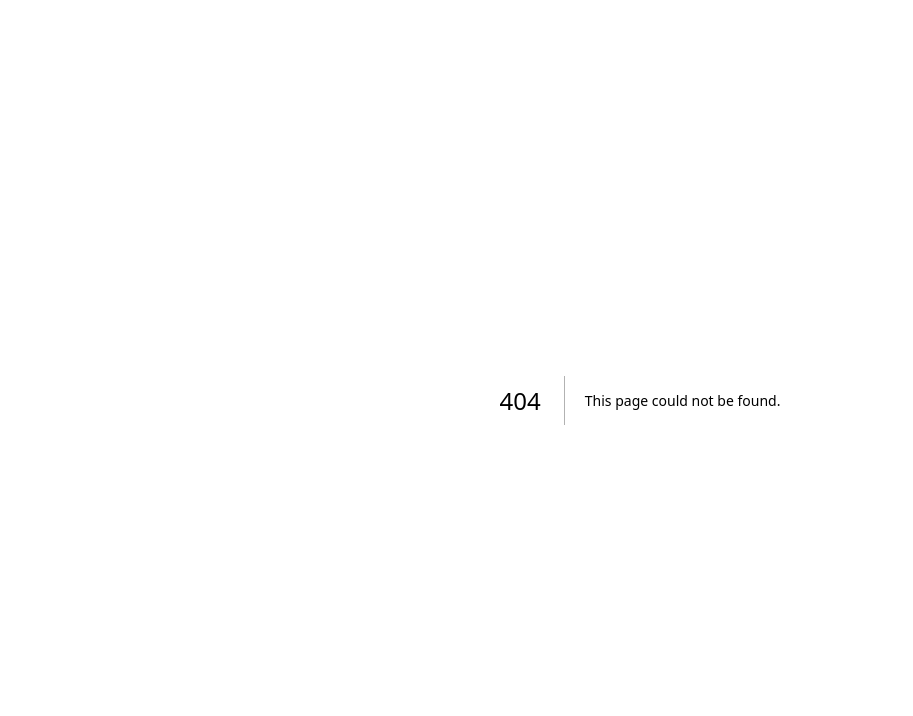
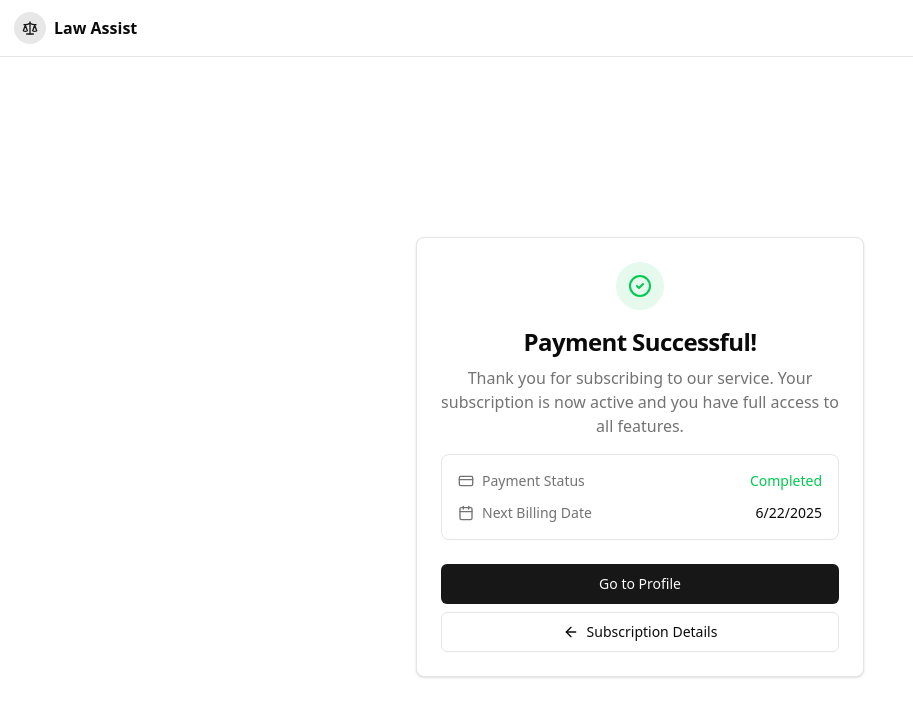
Before and after one commit to defild9/law-assist-frontend, a Next.js app: page /pricing/success in a window 1280 px wide. Before the commit this address had no page. Shown: the top 716 px of the page, without its empty margins (0-913 px from the left). Built offline with nearby package versions, Linux system fonts and the light colour scheme.

Commit message:
feat(pricing): add pricing page with subscription plans and success page

```diff
--- /dev/null
+++ b/src/app/pricing/layout.tsx
@@ -0,0 +1,21 @@
+import Link from 'next/link';
+import { Scale } from 'lucide-react';
+
+export default function VideoConsultationLayout({ children }: { children: React.ReactNode }) {
+  return (
+    <div className="min-h-screen bg-background">
+      <header className="sticky top-0 z-50 w-full border-b bg-background/95 backdrop-blur supports-[backdrop-filter]:bg-background/60">
+        <div className="containe px-3.5 padding flex h-14 items-center">
+          <Link href="/" className="flex items-center gap-2">
+            <div className="h-8 w-8 rounded-full bg-primary/10 flex items-center justify-center">
+              <Scale className="h-4 w-4 text-primary" />
+            </div>
+            <span className="font-semibold">Law Assist</span>
+          </Link>
+        </div>
+      </header>
+
+      {children}
+    </div>
+  );
+}
--- /dev/null
+++ b/src/app/pricing/page.tsx
@@ -0,0 +1,119 @@
+'use client';
+
+import { useState } from 'react';
+import { useRouter } from 'next/navigation';
+import { Button } from '@/components/ui/Button';
+import { Card, CardContent, CardFooter, CardHeader, CardTitle } from '@/components/ui/Card';
+import {
+  Select,
+  SelectContent,
+  SelectItem,
+  SelectTrigger,
+  SelectValue,
+} from '@/components/ui/Select';
+import { Scale, Check, CreditCard, Loader2 } from 'lucide-react';
+import { toast } from 'sonner';
+import { useSubscriptionPlans } from '@/hooks/useSubscriptionPlans';
+import SubscriptionPlanCard from '@/components/subscription-plan/SubscriptionPlanCard';
+
+type BillingPeriod = {
+  value: 'monthly' | 'yearly';
+  label: string;
+};
+
+const BILLING_PERIODS: BillingPeriod[] = [
+  { value: 'monthly', label: 'Monthly' },
+  { value: 'yearly', label: 'Yearly' },
+];
+
+export default function PricingPage() {
+  const router = useRouter();
+  const [billingPeriod, setBillingPeriod] = useState<'monthly' | 'yearly'>('monthly');
+
+  const { data, isLoading, error } = useSubscriptionPlans();
+
+  const handleSubscribe = async (planId: string, planName: string) => {
+    try {
+      // Here you would typically make an API call to initiate the subscription
+      console.log('Subscribing to plan:', planId);
+      toast.success(`Successfully subscribed to ${planName}`);
+      router.push(`/profile/subscriptions/success?plan=${planName}`);
+    } catch (error) {
+      toast.error('Failed to subscribe to plan');
+    }
+  };
+
+  const getAdjustedPrice = (basePrice: number) => {
+    if (billingPeriod === 'yearly') {
+      return basePrice * 12;
+    }
+    return basePrice;
+  };
+
+  if (error) {
+    return (
+      <div className="min-h-screen bg-background flex items-center justify-center">
+        <div className="text-center">
+          <h2 className="text-lg font-semibold mb-2">Failed to load subscription plans</h2>
+          <p className="text-muted-foreground">Please try again later</p>
+        </div>
+      </div>
+    );
+  }
+
+  return (
+    <div className="min-h-screen bg-background">
+      <div className="mx-auto max-w-7xl px-4 sm:px-6 lg:px-8 py-24">
+        <div className="text-center">
+          <div className="mx-auto h-12 w-12 rounded-full bg-primary/10 flex items-center justify-center mb-4">
+            <Scale className="h-6 w-6 text-primary" />
+          </div>
+          <h1 className="text-4xl font-bold tracking-tight">Simple, transparent pricing</h1>
+          <p className="mt-4 text-lg text-muted-foreground">
+            Choose the perfect plan for your needs. All plans include a free trial period.
+          </p>
+        </div>
+
+        <div className="mt-12 flex justify-center">
+          <div className="flex items-center gap-4 rounded-lg border p-1">
+            {BILLING_PERIODS.map(period => (
+              <button
+                key={period.value}
+                onClick={() => setBillingPeriod(period.value)}
+                className={`px-4 py-2 rounded-md text-sm font-medium transition-colors ${
+                  billingPeriod === period.value
+                    ? 'bg-primary text-primary-foreground'
+                    : 'hover:bg-muted'
+                }`}
+              >
+                {period.label}
+              </button>
+            ))}
+          </div>
+        </div>
+
+        {isLoading ? (
+          <div className="mt-12 flex justify-center">
+            <div className="flex items-center gap-2">
+              <Loader2 className="h-5 w-5 animate-spin" />
+              <span>Loading plans...</span>
+            </div>
+          </div>
+        ) : (
+          <div className="mt-12 grid gap-8 md:grid-cols-3">
+            {data?.data.map(plan => (
+              <SubscriptionPlanCard key={plan.id} plan={plan} billingPeriod={billingPeriod} />
+            ))}
+          </div>
+        )}
+
+        <div className="mt-12 text-center text-sm text-muted-foreground">
+          <p>
+            All plans include unlimited users and access to our customer support. Prices are in USD
+            and exclude applicable taxes.
+          </p>
+        </div>
+      </div>
+    </div>
+  );
+}
--- /dev/null
+++ b/src/app/pricing/success/page.tsx
@@ -0,0 +1,61 @@
+'use client';
+
+import Link from 'next/link';
+import { Button } from '@/components/ui/Button';
+import { Card, CardContent, CardFooter, CardHeader, CardTitle } from '@/components/ui/Card';
+import { CheckCircle2, ArrowLeft, CreditCard, Calendar } from 'lucide-react';
+
+export default function SubscriptionSuccessPage() {
+  return (
+    <div className="min-h-screen bg-background flex items-center justify-center p-4">
+      <Card className="max-w-md w-full">
+        <CardHeader className="text-center pb-2">
+          <div className="w-12 h-12 rounded-full bg-green-500/10 flex items-center justify-center mx-auto mb-4">
+            <CheckCircle2 className="h-6 w-6 text-green-500" />
+          </div>
+          <CardTitle className="text-2xl">Payment Successful!</CardTitle>
+        </CardHeader>
+
+        <CardContent className="text-center space-y-4 pb-6">
+          <p className="text-muted-foreground">
+            Thank you for subscribing to our service. Your subscription is now active and you have
+            full access to all features.
+          </p>
+
+          <div className="border rounded-lg p-4 space-y-3">
+            <div className="flex items-center justify-between text-sm">
+              <div className="flex items-center gap-2 text-muted-foreground">
+                <CreditCard className="h-4 w-4" />
+                <span>Payment Status</span>
+              </div>
+              <span className="font-medium text-green-500">Completed</span>
+            </div>
+
+            <div className="flex items-center justify-between text-sm">
+              <div className="flex items-center gap-2 text-muted-foreground">
+                <Calendar className="h-4 w-4" />
+                <span>Next Billing Date</span>
+              </div>
+              <span className="font-medium">
+                {new Date(Date.now() + 30 * 24 * 60 * 60 * 1000).toLocaleDateString()}
+              </span>
+            </div>
+          </div>
+        </CardContent>
+
+        <CardFooter className="flex flex-col gap-2">
+          <Button className="w-full">
+            <Link href="/profile">Go to Profile</Link>
+          </Button>
+
+          <Button variant="outline" className="w-full gap-2">
+            <Link href="/pricing" className="w-full flex items-center justify-center gap-2">
+              <ArrowLeft className="h-4 w-4" />
+              Subscription Details
+            </Link>
+          </Button>
+        </CardFooter>
+      </Card>
+    </div>
+  );
+}
```
